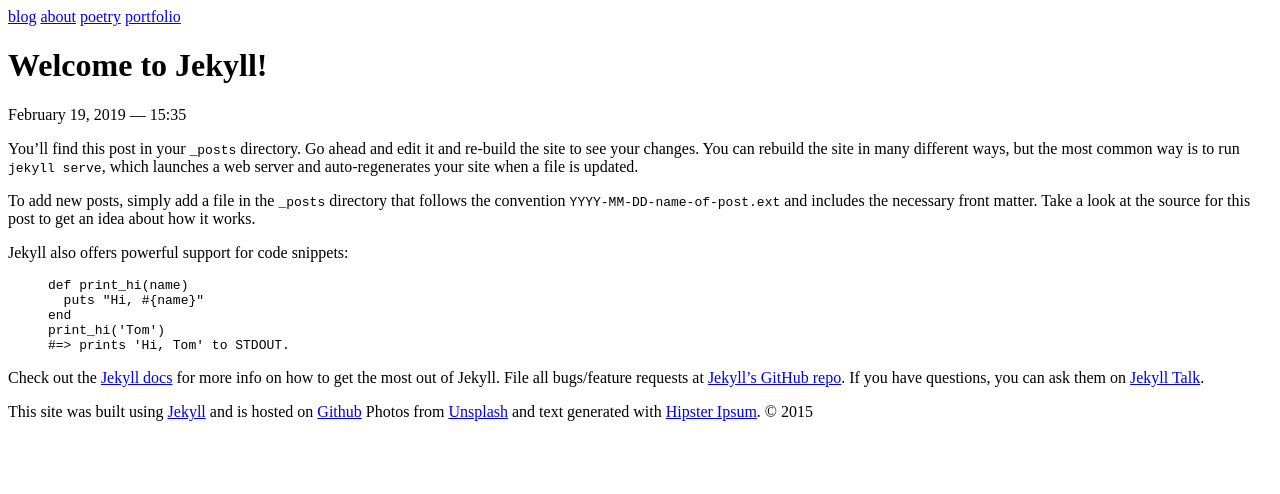
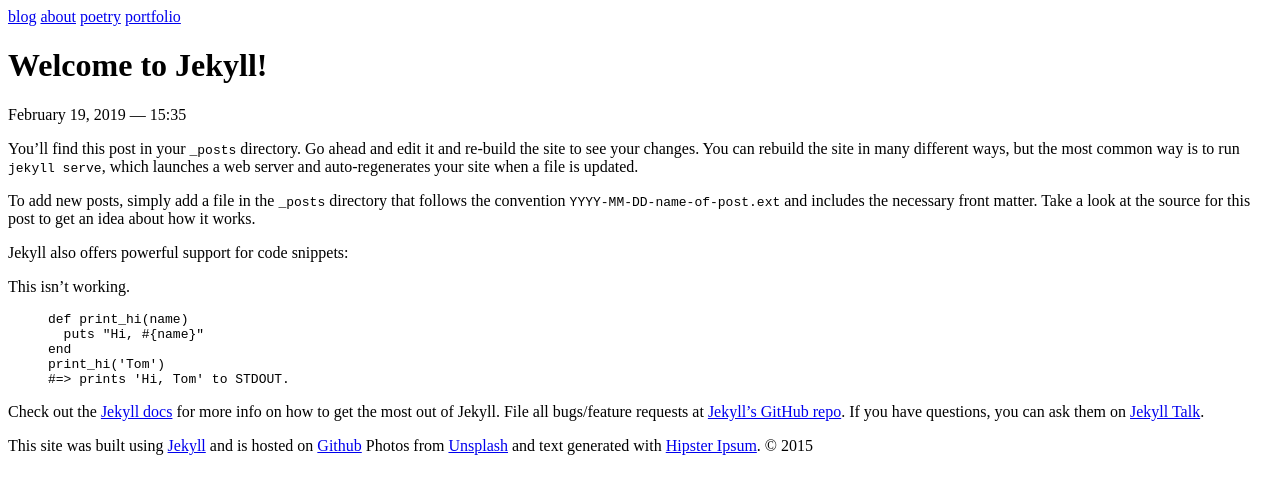
Before and after one commit to Larkwrighter/larkwrighter.github.io, a Jekyll site: the page built from _posts/2019-02-19-welcome-to-jekyll.markdown, in a window 1280 px wide. Shown: the top 494 px of the page. Built offline with Jekyll 4.4.1, drawn with Linux system fonts in a browser that asks for light colours; nearby versions of some CDN libraries.

Commit message:
Update 2019-02-19-welcome-to-jekyll.markdown

```diff
--- a/_posts/2019-02-19-welcome-to-jekyll.markdown
+++ b/_posts/2019-02-19-welcome-to-jekyll.markdown
@@ -9,6 +9,8 @@ You’ll find this post in your `_posts` directory. Go ahead and edit it and re-
 To add new posts, simply add a file in the `_posts` directory that follows the convention `YYYY-MM-DD-name-of-post.ext` and includes the necessary front matter. Take a look at the source for this post to get an idea about how it works.
 
 Jekyll also offers powerful support for code snippets:
+
+This isn't working.
 
 {% highlight ruby %}
 def print_hi(name)
```
